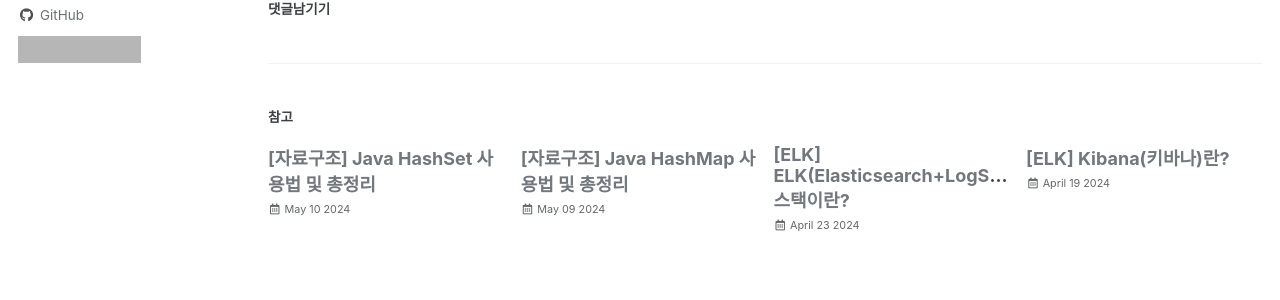
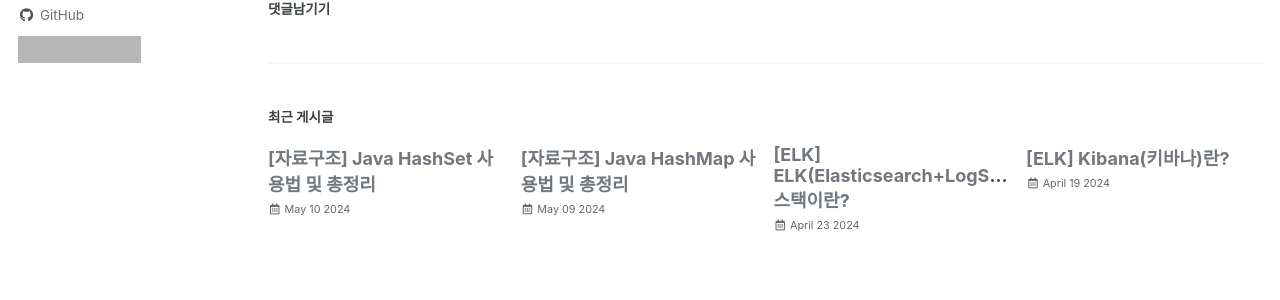
Before and after one commit to idkim97/idkim97.github.io, a Jekyll site: the page built from _posts/2023-02-24-HTTP 상태코드(3) - 4xx ( Client Error ) , 5xx ( Server Error ).md, in a window 1280 px wide and 900 px high, scrolled down 3779 px. Shown: the part 426-726 px from the top of the window. Built offline with Jekyll 4.4.1, drawn with Linux system fonts in a browser that asks for light colours; cached includes are drawn as plain includes; some web fonts are replaced; comment, search, counter and statistics services are not loaded; grey boxes are pictures that could not be loaded.

Commit message:
Update ui-text.yml

```diff
--- a/_data/ui-text.yml
+++ b/_data/ui-text.yml
@@ -617,7 +617,7 @@ ko: &DEFAULT_KO
   comments_label             : "댓글남기기"
   comments_title             : "댓글"
   more_label                 : "더 보기"
-  related_label              : "참고"
+  related_label              : "최근 게시글"
   follow_label               : "팔로우:"
   feed_label                 : "피드"
   powered_by                 : "Powered by"
```
